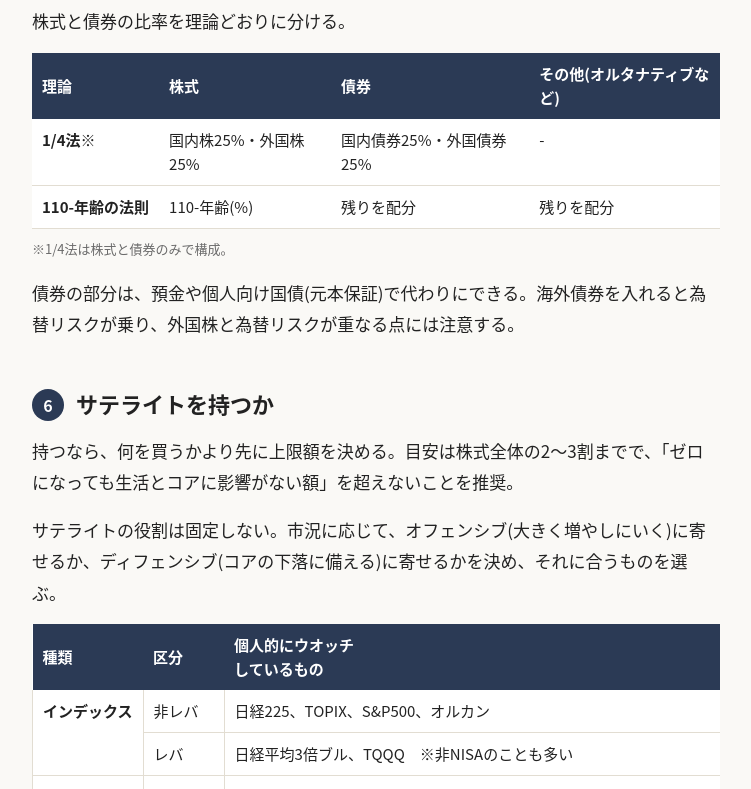
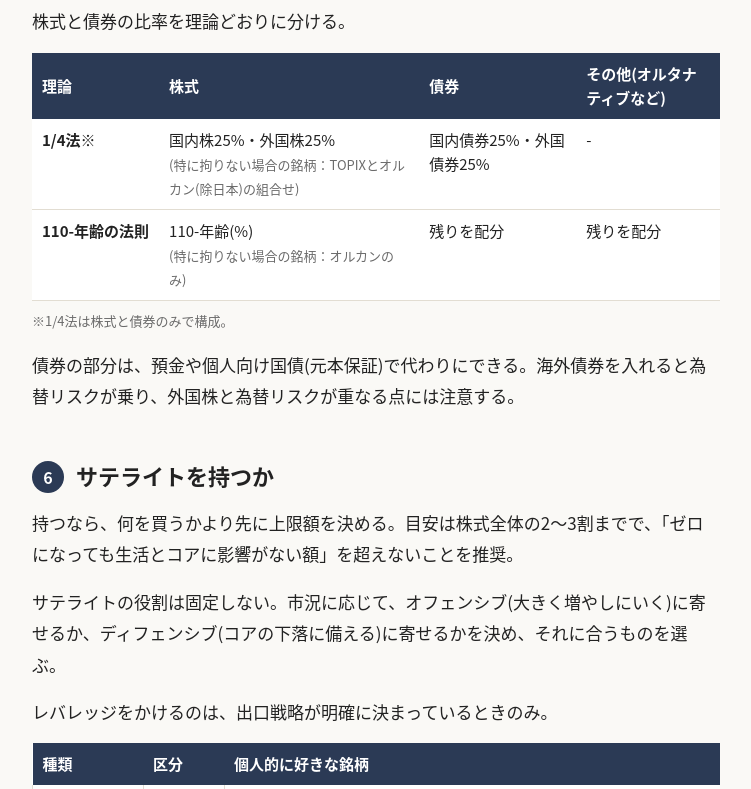
Before and after one commit to AyumuKameda7/AssetManagement_RiskAllocation, a plain HTML site: page index.html in a window 1280 px wide. Shown: the part 3575-4364 px from the top of the page, without its empty margins (264-1015 px from the left). Drawn offline with Linux system fonts and the light colour scheme.

Commit message:
Sync page with latest article edits
Co-Authored-By: Claude Opus 5.5 <noreply@anthropic.com>
Claude-Session: https://claude.ai/code/session_01DpPPmaFm4nP5f7N77QDpFo

```diff
--- a/index.html
+++ b/index.html
@@ -28,6 +28,7 @@ td:first-child{font-weight:700}
 a{color:var(--link);word-break:break-all}
 small{font-size:inherit}
 table.sub td{border-left:1px solid var(--line)}table.sub td.k{font-weight:400;white-space:nowrap}table.sub td:first-child{white-space:nowrap}
+.sm{font-size:13px;color:var(--sub)}
 footer{margin-top:56px;color:var(--sub);font-size:13px}
 </style></head><body><main>
 <h1>リスク資産配分の考え方</h1><div class="date">Last updated: 2026.09.27</div>
@@ -70,15 +71,16 @@ footer{margin-top:56px;color:var(--sub);font-size:13px}
 <h3>1/4法・110-年齢の法則を採る場合</h3>
 <p>株式と債券の比率を理論どおりに分ける。</p>
 <div class="tw"><table><thead><tr><th>理論</th><th>株式</th><th>債券</th><th>その他(オルタナティブなど)</th></tr></thead><tbody>
-<tr><td>1/4法※</td><td>国内株25%・外国株25%</td><td>国内債券25%・外国債券25%</td><td>-</td></tr>
-<tr><td>110-年齢の法則</td><td>110-年齢(%)</td><td>残りを配分</td><td>残りを配分</td></tr>
+<tr><td>1/4法※</td><td>国内株25%・外国株25%<br><small class="sm">(特に拘りない場合の銘柄：TOPIXとオルカン(除日本)の組合せ)</small></td><td>国内債券25%・外国債券25%</td><td>-</td></tr>
+<tr><td>110-年齢の法則</td><td>110-年齢(%)<br><small class="sm">(特に拘りない場合の銘柄：オルカンのみ)</small></td><td>残りを配分</td><td>残りを配分</td></tr>
 </tbody></table></div>
 <p class="fn">※1/4法は株式と債券のみで構成。</p>
 <p>債券の部分は、預金や個人向け国債(元本保証)で代わりにできる。海外債券を入れると為替リスクが乗り、外国株と為替リスクが重なる点には注意する。</p>
 <h2 id="s6"><span>6</span>サテライトを持つか</h2>
 <p>持つなら、何を買うかより先に上限額を決める。目安は株式全体の2〜3割までで、「ゼロになっても生活とコアに影響がない額」を超えないことを推奨。</p>
 <p>サテライトの役割は固定しない。市況に応じて、オフェンシブ(大きく増やしにいく)に寄せるか、ディフェンシブ(コアの下落に備える)に寄せるかを決め、それに合うものを選ぶ。</p>
-<div class="tw"><table class="sub"><thead><tr><th>種類</th><th>区分</th><th>個人的にウオッチ<br>しているもの</th></tr></thead><tbody>
+<p>レバレッジをかけるのは、出口戦略が明確に決まっているときのみ。</p>
+<div class="tw"><table class="sub"><thead><tr><th>種類</th><th>区分</th><th>個人的に好きな銘柄</th></tr></thead><tbody>
 <tr><td rowspan="2">インデックス</td><td class="k">非レバ</td><td>日経225、TOPIX、S&amp;P500、オルカン</td></tr>
 <tr><td class="k">レバ</td><td>日経平均3倍ブル、TQQQ　※非NISAのことも多い</td></tr>
 <tr><td>テーマ型<br>投信・ETF</td><td class="k">-</td><td>CIBR(サイバーセキュリティ)、BKCH(ブロックチェーン)、CTEC(クライメートテック)</td></tr>
```
